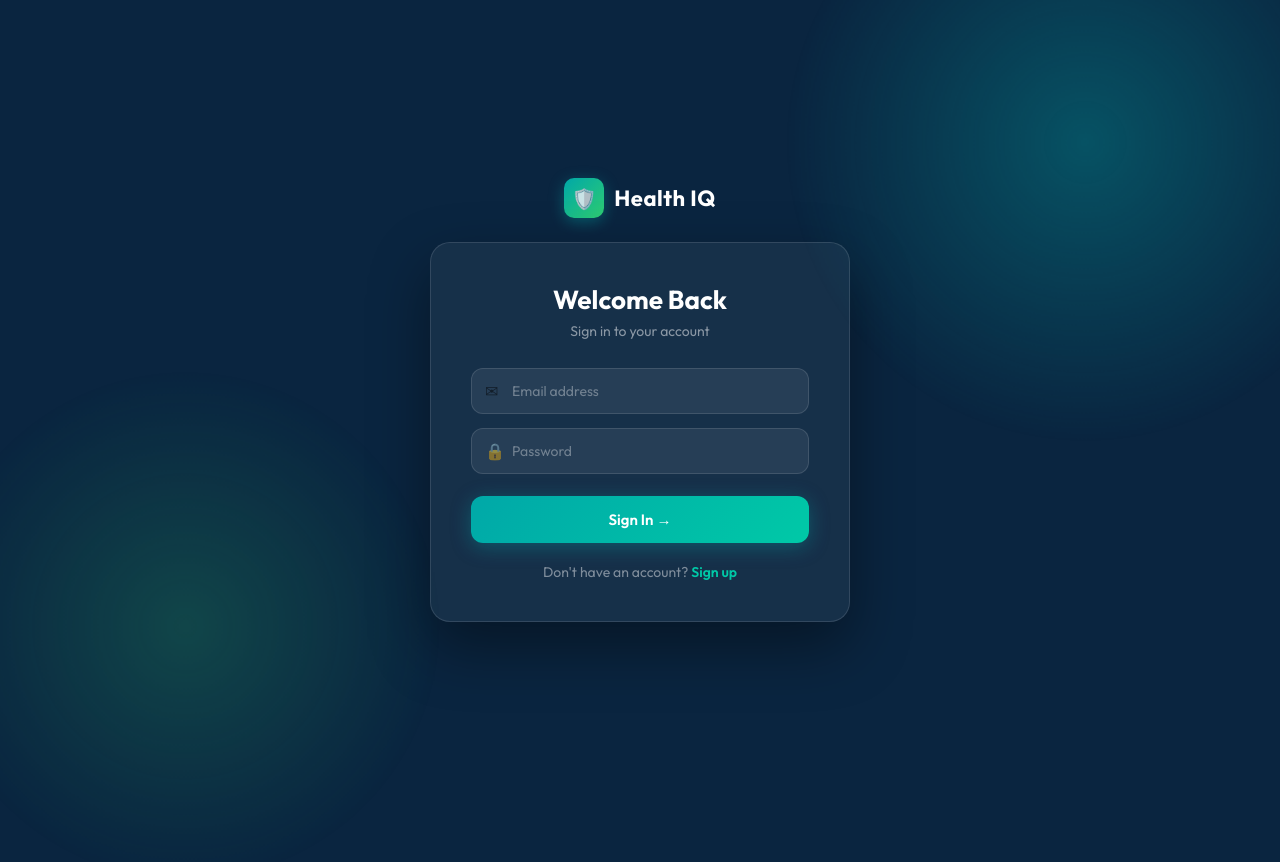
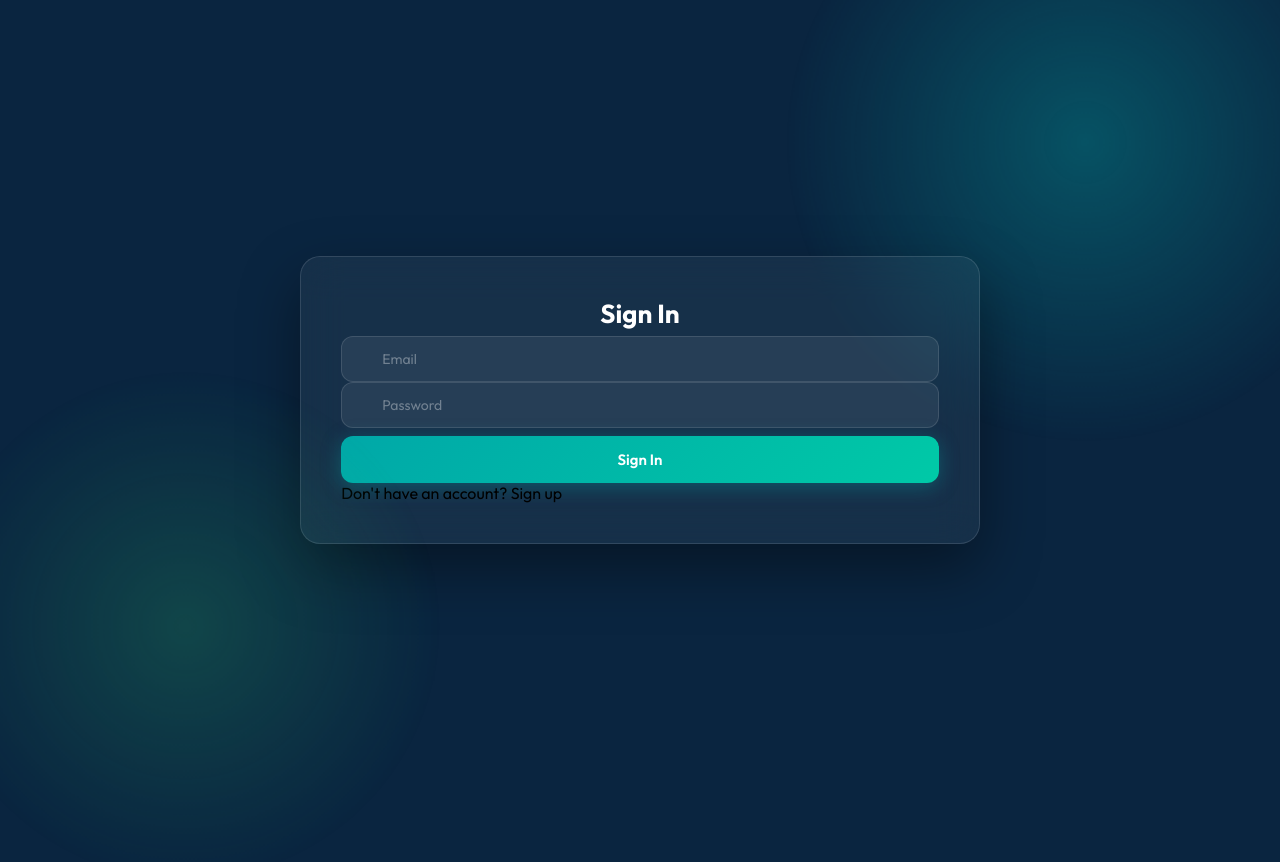
Before and after one commit to nayaksubhamprasad8-ux/Health-IQ, a Flask app: page /login in a window 1280 px wide; the page is wider, and only the part inside the window is pictured. Shown: the top 862 px of that part. Run offline with Flask 3, Linux system fonts and the light colour scheme.

Commit message:
Update login.html

```diff
--- a/Health IQ/templates/login.html
+++ b/Health IQ/templates/login.html
@@ -7,63 +7,31 @@
     <link rel="stylesheet" href="/static/css/login.css"/>
 </head>
 <body>
-    <div class="auth-wrapper">
+    <!-- hidden checkbox to toggle forms -->
+    <input type="checkbox" id="toggle" hidden />
 
-        <div class="brand">
-            <div class="brand-icon">🛡️</div>
-            <span class="brand-name">Health IQ</span>
-        </div>
+    <div class="box signin-box">
+        <h2>Sign In</h2>
+        {% if error %}
+        <p style="color:red; text-align:center;">{{ error }}</p>
+        {% endif %}
+        <form action="/signin" method="POST">
+            <input type="email" name="email" placeholder="Email" required />
+            <input type="password" name="password" placeholder="Password" required />
+            <button type="submit">Sign In</button>
+        </form>
+        <p>Don't have an account? <label for="toggle">Sign up</label></p>
+    </div>
 
-        <!-- hidden checkbox to toggle between forms -->
-        <input type="checkbox" id="toggle" hidden />
-
-        <!-- SIGN IN BOX -->
-        <div class="signin-box">
-            <h2>Welcome Back</h2>
-            <p class="subtitle-text">Sign in to your account</p>
-            {% if error %}
-            <div class="error-msg">⚠ {{ error }}</div>
-            {% endif %}
-            <form action="/signin" method="POST">
-                <div class="input-group">
-                    <span class="icon">✉</span>
-                    <input type="email" name="email" placeholder="Email address" required />
-                </div>
-                <div class="input-group">
-                    <span class="icon">🔒</span>
-                    <input type="password" name="password" placeholder="Password" required />
-                </div>
-                <button type="submit">Sign In →</button>
-            </form>
-            <p class="footer-text">Don't have an account?
-                <label for="toggle">Sign up</label>
-            </p>
-        </div>
-
-        <!-- SIGN UP BOX -->
-        <div class="signup-box">
-            <h2>Create Account</h2>
-            <p class="subtitle-text">Join Health IQ for free</p>
-            <form action="/signup" method="POST">
-                <div class="input-group">
-                    <span class="icon">👤</span>
-                    <input type="text" name="name" placeholder="Full name" required />
-                </div>
-                <div class="input-group">
-                    <span class="icon">✉</span>
-                    <input type="email" name="email" placeholder="Email address" required />
-                </div>
-                <div class="input-group">
-                    <span class="icon">🔒</span>
-                    <input type="password" name="password" placeholder="Password" required />
-                </div>
-                <button type="submit">Create Account →</button>
-            </form>
-            <p class="footer-text">Already have an account?
-                <label for="toggle">Sign in</label>
-            </p>
-        </div>
-
+    <div class="box signup-box">
+        <h2>Create Account</h2>
+        <form action="/signup" method="POST">
+            <input type="text" name="name" placeholder="Full name" required />
+            <input type="email" name="email" placeholder="Email" required />
+            <input type="password" name="password" placeholder="Password" required />
+            <button type="submit">Sign Up</button>
+        </form>
+        <p>Already have an account? <label for="toggle">Sign in</label></p>
     </div>
 </body>
 </html>
```
